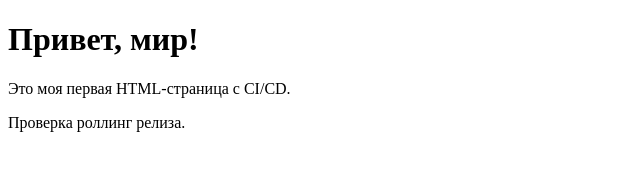
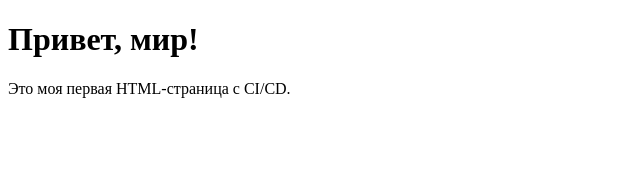
Before and after one commit to nemoismyrealname/my-web-app, a plain HTML site: page index.html in a window 1280 px wide. Shown: the whole page, without its empty margins (0-640 px from the left). Drawn offline with Linux system fonts and the light colour scheme.

Commit message:
rolling release check-2

```diff
--- a/index.html
+++ b/index.html
@@ -8,6 +8,5 @@
 <body>
     <h1>Привет, мир!</h1>
     <p>Это моя первая HTML-страница с CI/CD.</p>
-    <p>Проверка роллинг релиза.</p>
 </body>
 </html>
```
